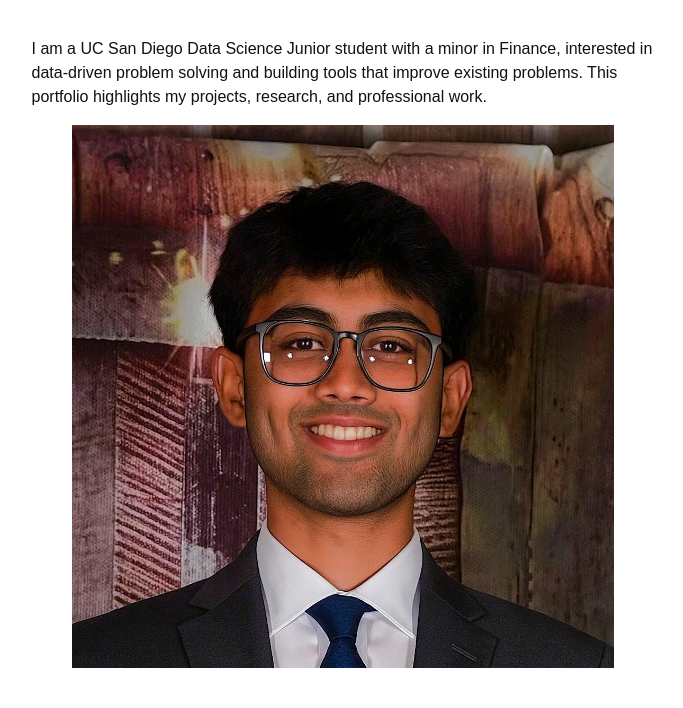
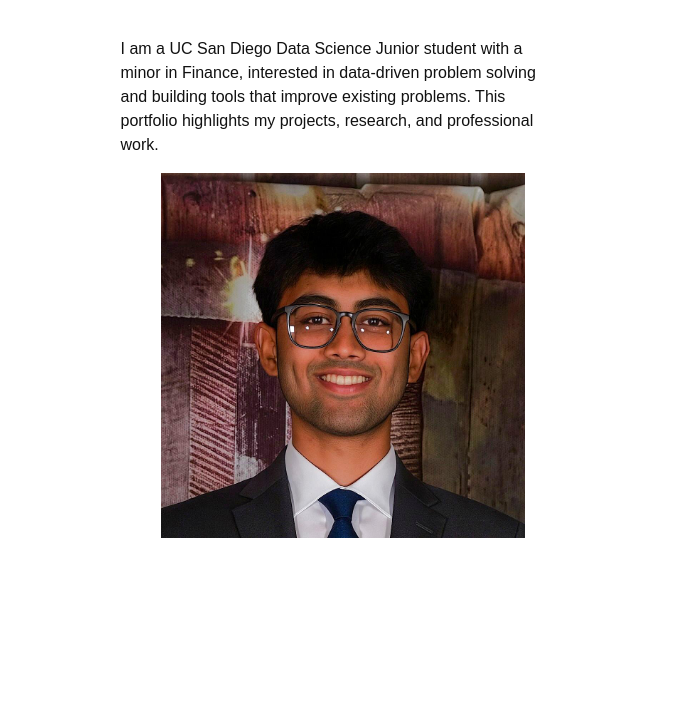
Before and after one commit to DMittz/DSC-Portfolio, a plain HTML site: page index.html in a window 1280 px wide. Shown: the part 246-954 px from the top of the page, without its empty margins (297-980 px from the left). After the commit the page ends 824 px from the top, so only its background shows below. Drawn offline with Linux system fonts and the light colour scheme.

Commit message:
check
check

```diff
--- a/style.css
+++ b/style.css
@@ -1,7 +1,7 @@
 body {
   font: 100%/1.5 Arial, sans-serif;
   /* Use max-width, not width, to cap content while allowing narrow screens. */
-  max-width: 70ch;
+  max-width: 50ch;
   margin-inline: auto;
   padding: 1rem;
   color: #111;
```
